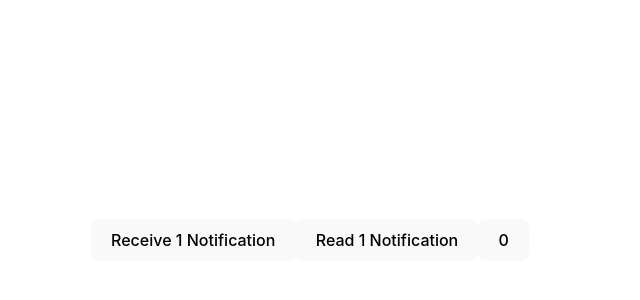
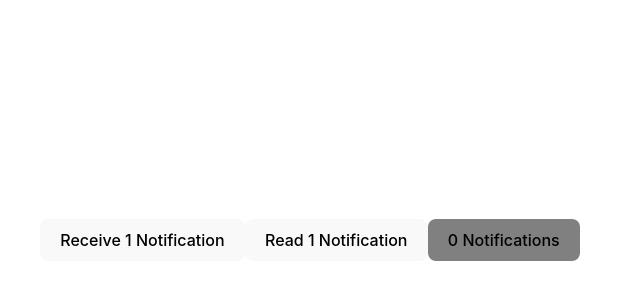
Before and after one commit to franciscocasillas/react-notifications, a React (Vite) app: page / in a window 1280 px wide. Shown: the part 160-460 px from the top of the page, without its empty margins (330-970 px from the left). Built offline with nearby package versions, Linux system fonts and the light colour scheme.

Commit message:
Style components with conditional rendering

```diff
--- a/src/assets/components/NotificationCount.jsx
+++ b/src/assets/components/NotificationCount.jsx
@@ -1,5 +1,7 @@
+import "../stylesheets/NotificationCount.css";
+
 function NotificationCount({ counter, className }) {
-	return <button className={className}>{counter}</button>;
+	return <button className={className}>{counter} Notifications</button>;
 }
 
 export default NotificationCount;
--- /dev/null
+++ b/src/assets/stylesheets/NotificationCount.css
@@ -0,0 +1,7 @@
+.hasNotifications {
+	background-color: rgb(200, 23, 23);
+}
+
+.noNotifications {
+	background-color: gray;
+}
```
